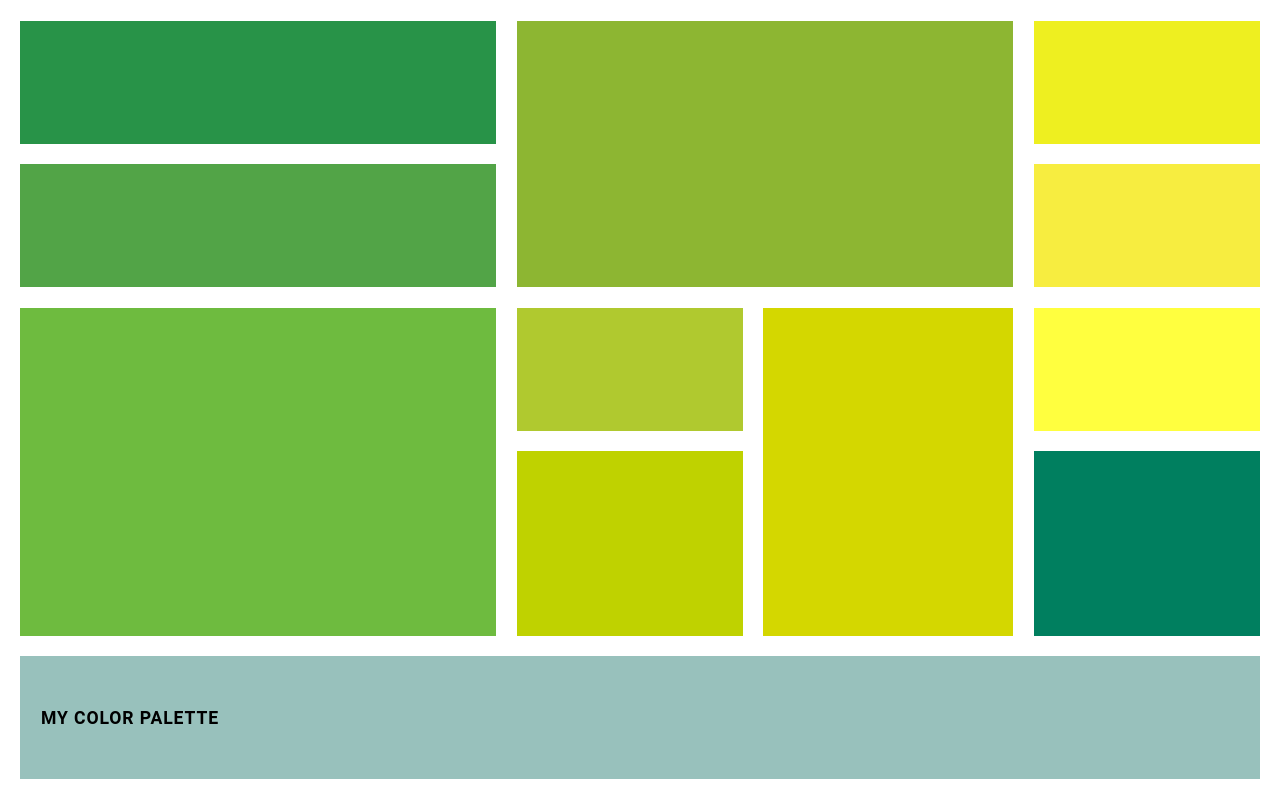
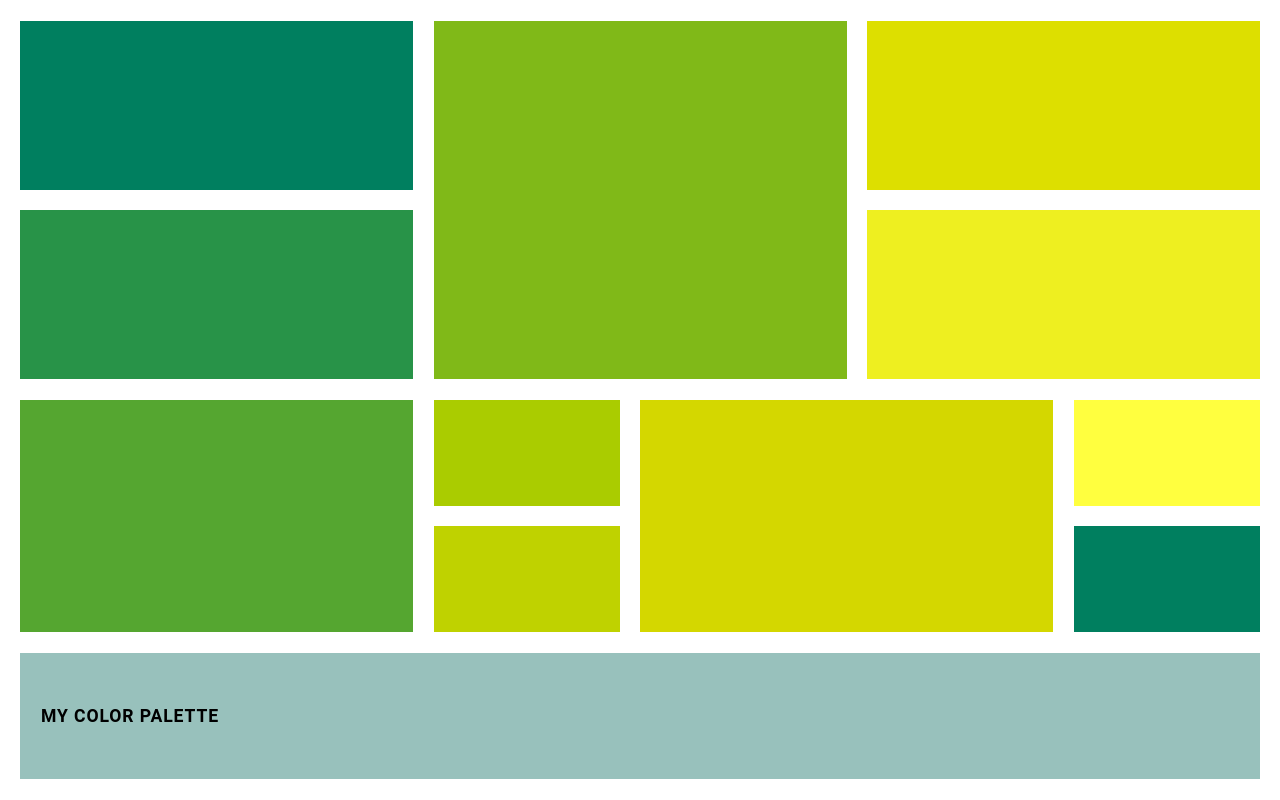
Before and after one commit to carroline88/Grid-color-palette, a plain HTML site: page index.html in a window 1280 px wide. Drawn offline with Linux system fonts and the light colour scheme.

Commit message:
fix box-7 and box -10

```diff
--- a/styles/style.css
+++ b/styles/style.css
@@ -18,14 +18,8 @@ body {
   padding: 2.6vh 1.6vw;
   display: grid;
   gap: 2.6vh 1.6vw;
-  grid-template-columns: 2.11fr 1fr 1.11fr 1fr;
-  grid-template-rows: 1fr 1fr 1fr 1.5fr 1fr;
-  grid-template-areas:
-    "b1  b4  b4  b8"
-    "b2  b4  b4  b9"
-    "b3  b5  b7  b10"
-    "b3  b6  b7  b11"
-    "fot fot fot fot";
+  grid-template-columns: 448fr 212fr 236fr 212fr 212fr;
+  grid-template-rows: 195fr 195fr 122fr 122fr 146fr;
 }
 
 .box {
@@ -33,25 +27,75 @@ body {
   height: 100%;
 }
 
-.box-1 { grid-area: b1; background-color: #289348; }
-.box-2 { grid-area: b2; background-color: #52a447; }
-.box-3 { grid-area: b3; background-color: #6ebb3f; }
+.box-1 {
+  grid-column: 1 / 2;
+  grid-row: 1 / 2;
+  background-color: #007f5f;
+}
 
+.box-2 {
+  grid-column: 1 / 2;
+  grid-row: 2 / 3;
+  background-color: #289348;
+}
 
-.box-4 { grid-area: b4; background-color: #8db632; }
-.box-5 { grid-area: b5; background-color: #b0c92f; }
-.box-6 { grid-area: b6; background-color: #bfd200; }
-.box-7 { grid-area: b7; background-color: #d4d700; }
+.box-3 {
+  grid-column: 1 / 2;
+  grid-row: 3 / 5;
+  background-color: #55a630;
+}
 
+.box-4 {
+  grid-column: 2 / 4;
+  grid-row: 1 / 3;
+  background-color: #80b918;
+}
 
-.box-8  { grid-area: b8;  background-color: #eeef20; }
-.box-9  { grid-area: b9;  background-color: #f7ed40; }
-.box-10 { grid-area: b10; background-color: #ffff3f; }
-.box-11 { grid-area: b11; background-color: #007f5f; }
+.box-5 {
+  grid-column: 2 / 3;
+  grid-row: 3 / 4;
+  background-color: #aacc00;
+}
 
+.box-6 {
+  grid-column: 2 / 3;
+  grid-row: 4 / 5;
+  background-color: #bfd200;
+}
+
+.box-7 {
+  grid-column: 3 / 5;
+  grid-row: 3 / 5;
+  background-color: #d4d700;
+}
+
+.box-8 {
+  grid-column: 4 / 6;
+  grid-row: 1 / 2;
+  background-color: #dddf00;
+}
+
+.box-9 {
+  grid-column: 4 / 6;
+  grid-row: 2 / 3;
+  background-color: #eeef20;
+}
+
+.box-10 {
+  grid-column: 5 / 6;
+  grid-row: 3 / 4;
+  background-color: #ffff3f;
+}
+
+.box-11 {
+  grid-column: 5 / 6;
+  grid-row: 4 / 5;
+  background-color: #007f5f;
+}
 
 .footer {
-  grid-area: fot;
+  grid-column: 1 / 6;
+  grid-row: 5 / 6;
   background-color: #98c1bc;
   display: flex;
   align-items: center;
```
